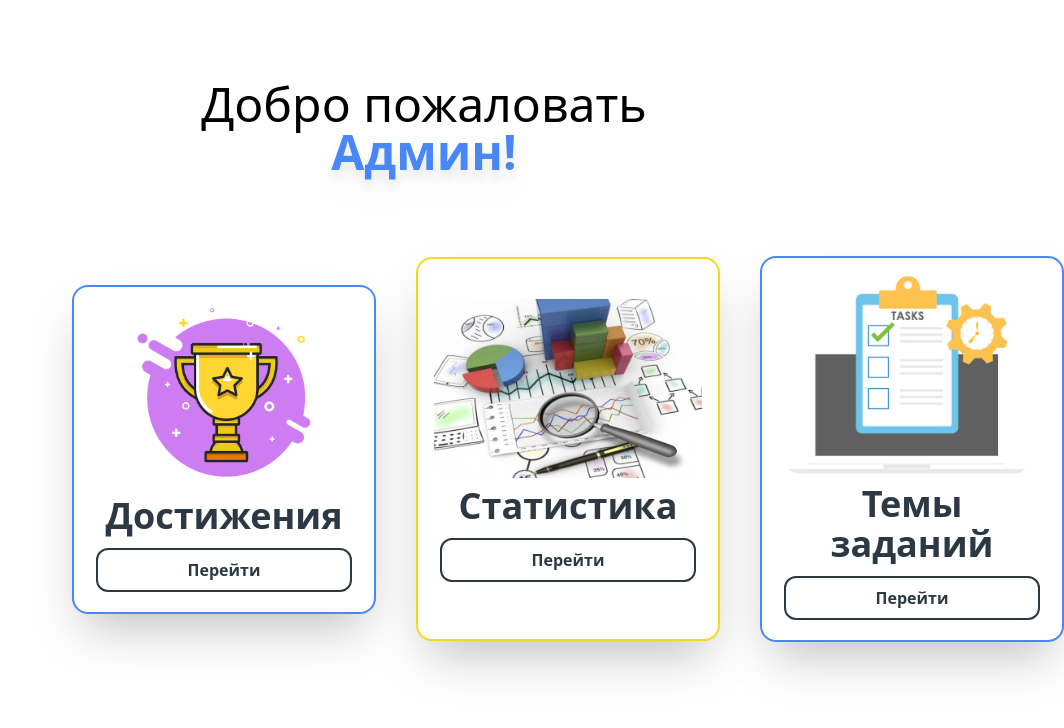
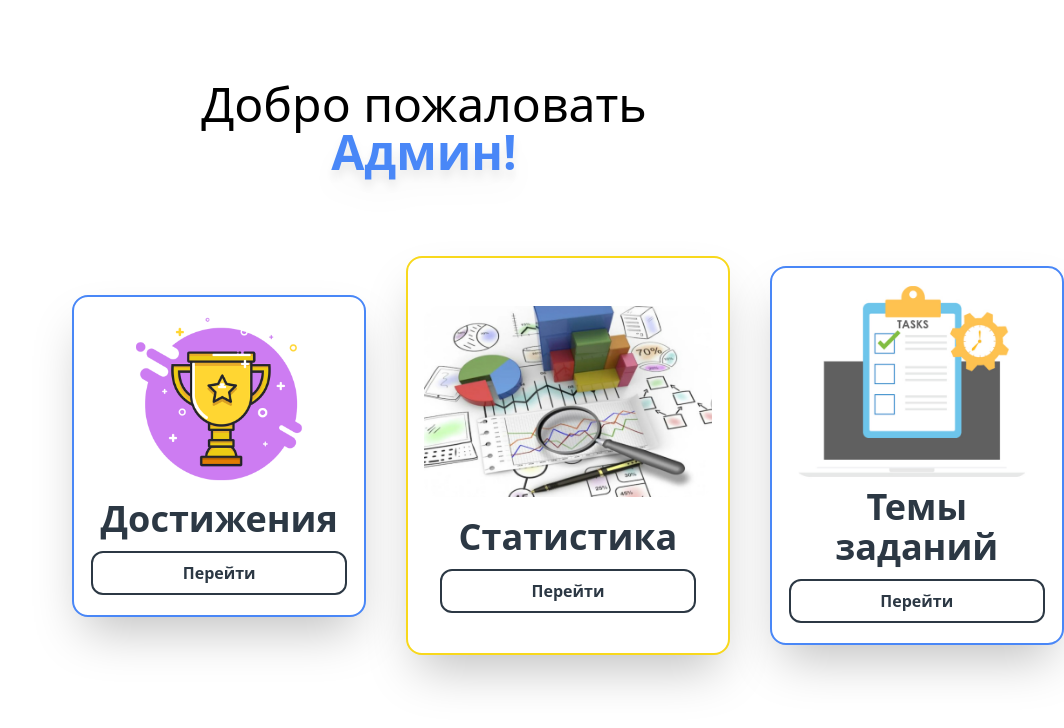
Before and after one commit to yukky9/novgorodhack, a React (Create React App) app: page / in a window 1280 px wide. Shown: the top 728 px of the page, without its empty margins (216-1280 px from the left). Built offline with nearby package versions, Linux system fonts and the light colour scheme.

Commit message:
statistics

```diff
--- a/src/components/molecules/blocks/statisticsBlock/StatisticsBlock.tsx
+++ b/src/components/molecules/blocks/statisticsBlock/StatisticsBlock.tsx
@@ -5,10 +5,12 @@ import GeneralText from '../../../atoms/text/generalText/GeneralText';
 
 const StatisticsBlock = () => {
     return (
-        <div className='bg-white shadow-2xl border-2 border-yellow max-w-sm min-h-96 py-10 px-4 text-center rounded-2xl'>
-            <img className='rounded-2xl w-72 mx-auto mb-2' src={logo} alt='statistic'/>
+        <div className='bg-white shadow-2xl border-2 border-yellow max-w-sm min-h-96 py-12 px-4 text-center rounded-2xl'>
+            <img className='rounded-2xl h-auto w-80 mx-auto mb-5' src={logo} alt='statistic'/>
             <GeneralText title='Статистика'/>
-            <a href='/statistics'><TransitionButton text='Перейти'/></a>
+            <div className='-mb-5'>
+                <a href='/statistics'><TransitionButton text='Перейти'/></a>
+            </div>
         </div>
     );
 };
```
